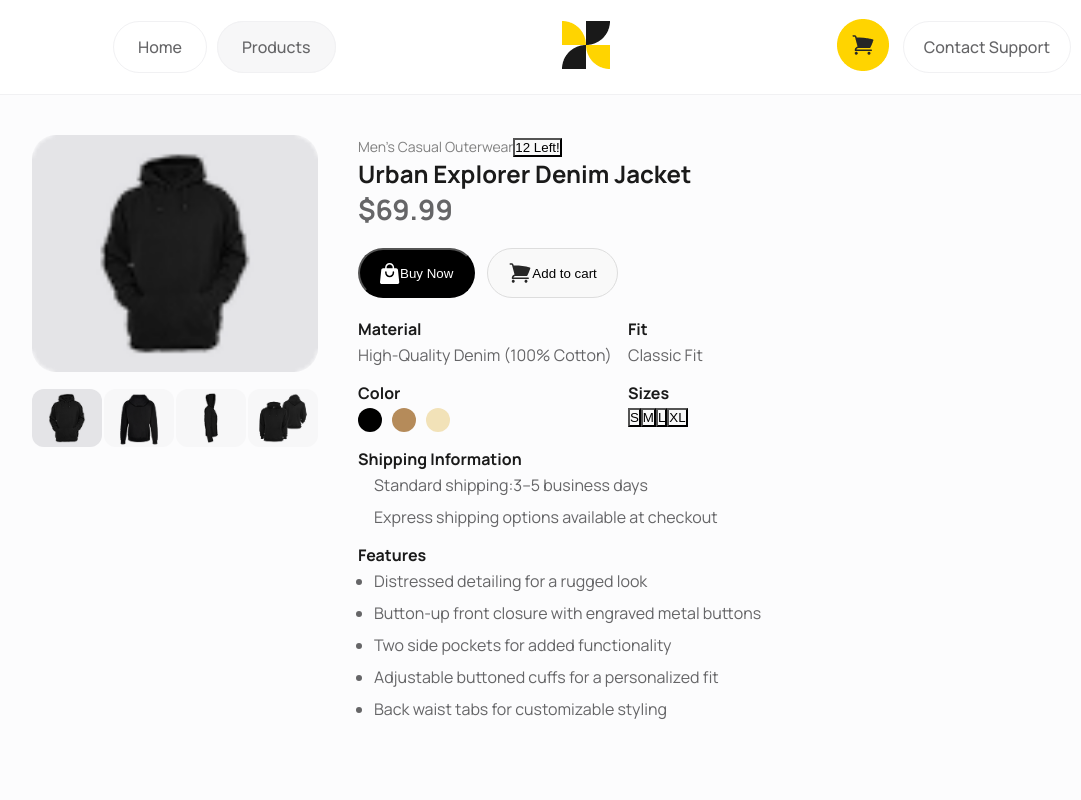
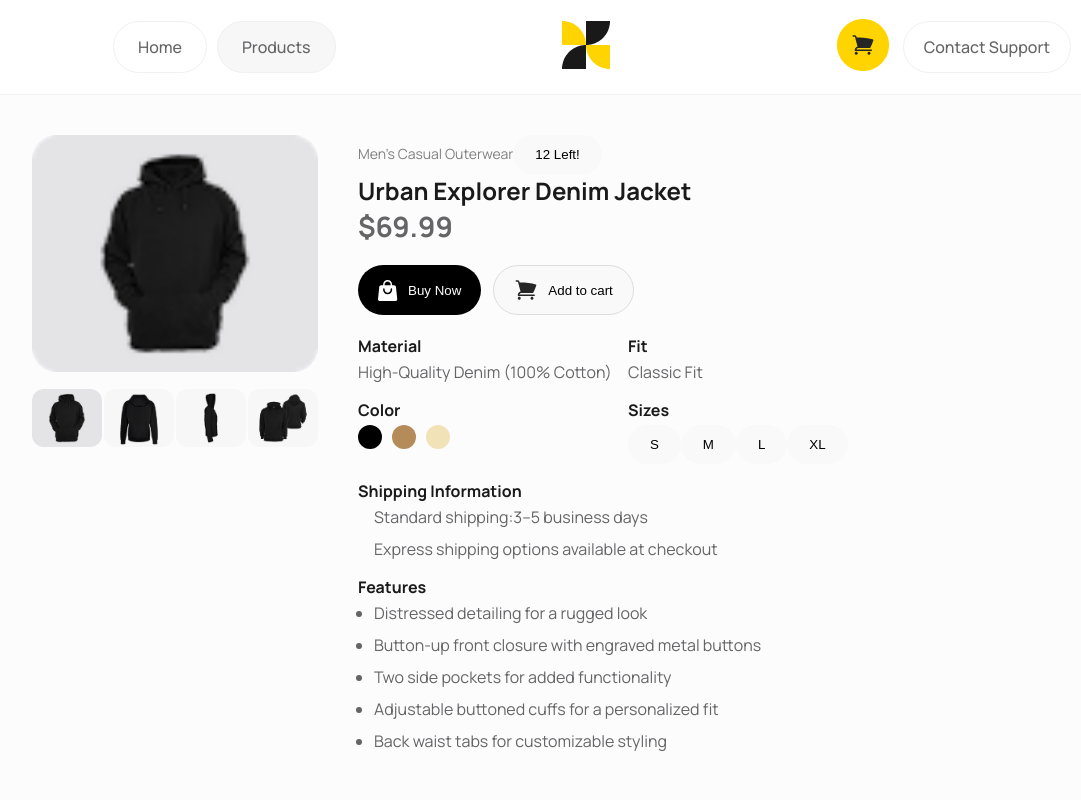
Before and after one commit to fadisafwat/frontend-v9-finalproject-x5, a React (Vite) app: page /products in a window 1280 px wide. Shown: the top 800 px of the page, without its empty margins (48-1129 px from the left). Built offline with nearby package versions, Linux system fonts and the light colour scheme; a web font is replaced by a local one.

Commit message:
Enhancements by Fadi

```diff
--- a/src/App.jsx
+++ b/src/App.jsx
@@ -3,9 +3,6 @@ import { Route, Routes } from 'react-router-dom'
 import Home from './pages/Home'
 import Products from './pages/Products'
 import NavBar from './components/NavBar/NavBar'
-// import Hero from './components/Hero'
-import ExperienceSection from './components/Experience/ExperienceSection'
-import FaqSection from './components/FAQ/FaqSection'
 import Footer from './components/Footer/Footer';
 
 function App() {
--- a/src/components/Hero/Hero.css
+++ b/src/components/Hero/Hero.css
@@ -29,8 +29,6 @@
   margin-bottom: 24px;
   font-size: clamp(38px, 2.8vw, 48px);
   max-width: 652px;
-
-
 }
 
 .rr-label {
@@ -38,10 +36,6 @@
   width: 250px;
   color: var(--rr-Grey-60);
   font-family: var(--rr-font-main);
-
-
-
-
 }
 
 .rr-actions {
--- a/src/index.css
+++ b/src/index.css
@@ -77,7 +77,7 @@ body {
   padding: 0;
 }
 
-*/ button {
+button {
   padding: 12px 22px;
   border-radius: 30px;
   border: none;
--- a/src/pages/Home.jsx
+++ b/src/pages/Home.jsx
@@ -1,5 +1,4 @@
 
-// import Button from "../components/Button"
 import Hero from "../components/Hero/Hero"
 import Steps from "../components/Steps/Steps"
 import ExperienceSection from "../components/Experience/ExperienceSection"
--- a/src/pages/product.css
+++ b/src/pages/product.css
@@ -4,7 +4,6 @@
 .rr-options{
   display: flex;
   gap:16px;
-
 }
 .rr-shipping{
   margin: 16px 0px ;
@@ -61,6 +60,7 @@
     display: flex;
     justify-content: center;
     align-items: center;
+    gap: 10px;
 }
 .rr-buy {
   background: black;
```
Also changed, not shown: src/components/NavBar/NavBar.jsx (+0 -15 lines).
